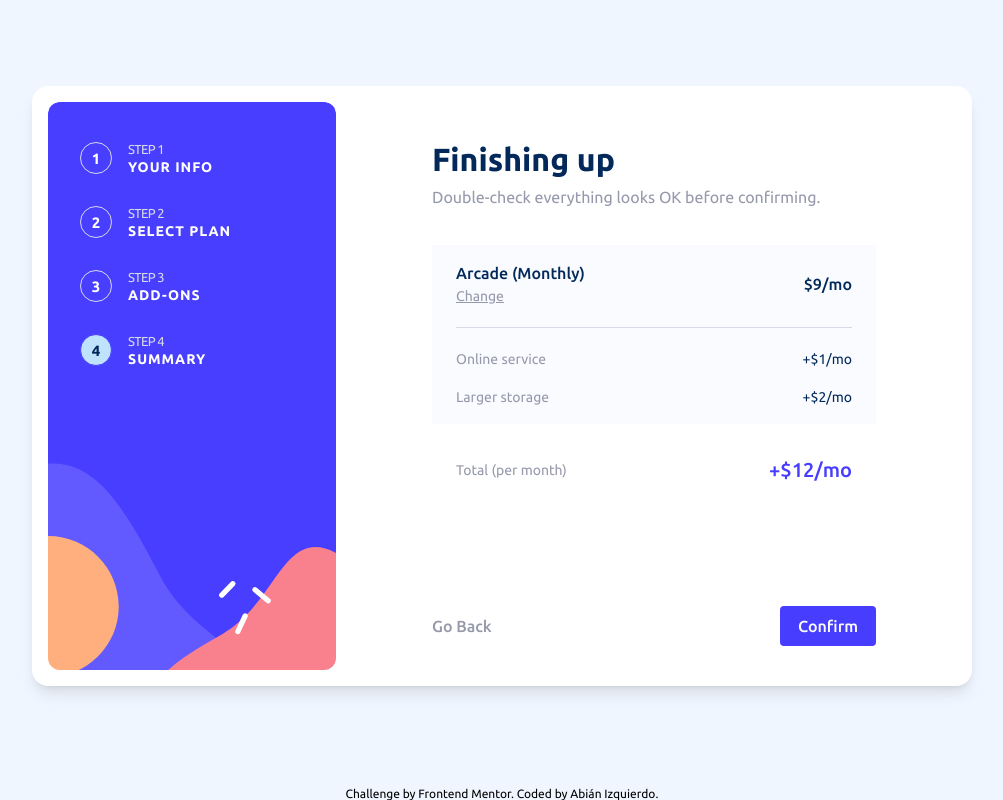
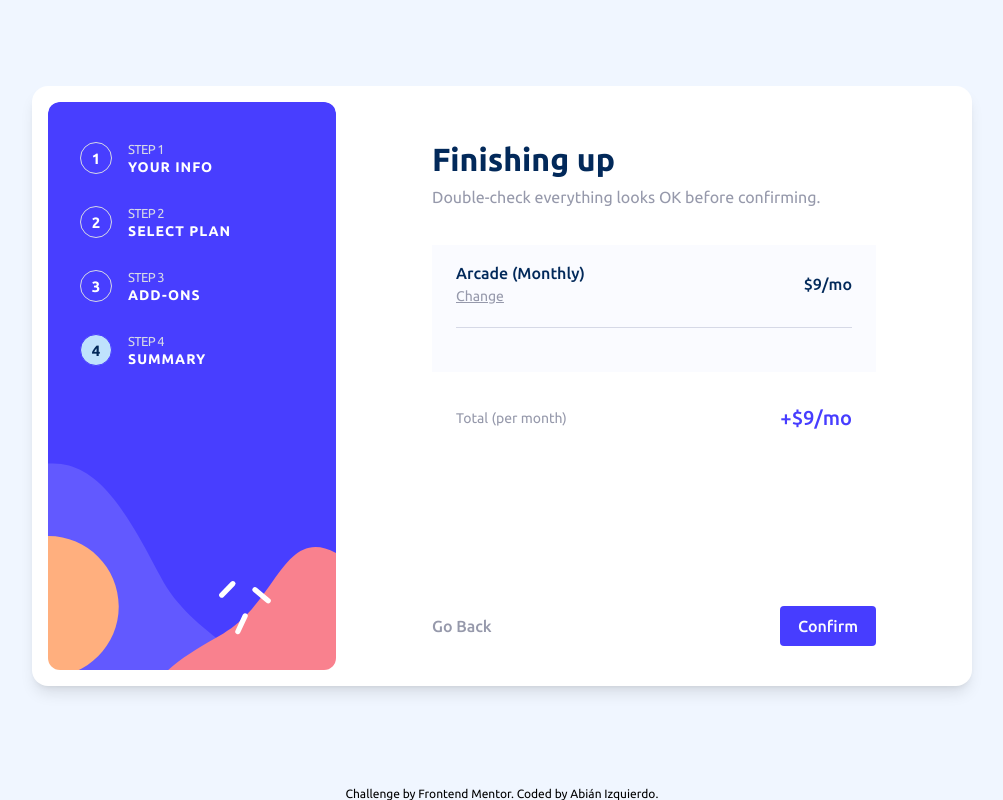
Before and after one commit to abizmo/multi-step-form, a React (Vite) app: page /summary in a window 1280 px wide. Shown: the whole page, without its empty margins (138-1141 px from the left). Built offline with nearby package versions, Linux system fonts and the light colour scheme.

Commit message:
feat(App): Add Addons Context

```diff
--- /dev/null
+++ b/src/context/addOn.tsx
@@ -0,0 +1,68 @@
+/* eslint-disable react/jsx-props-no-spreading */
+import React from 'react';
+import { Billing } from '../components/Plan';
+
+enum ActionTypes {
+  ADD_ADDON = 'ADD_ADDON',
+  REMOVE_ADDON = 'REMOVE_ADDON',
+  UPDATE_PRICE = 'UPDATE_PRICE',
+}
+
+export type AddonStateType = {
+  id: string;
+  title: string;
+  price: number;
+};
+
+const initialState: AddonStateType[] = [];
+
+type AddonActionType =
+  | { type: ActionTypes.ADD_ADDON; payload: AddonStateType }
+  | { type: ActionTypes.REMOVE_ADDON; payload: string }
+  | { type: ActionTypes.UPDATE_PRICE; payload: Billing };
+
+type Context = [AddonStateType[], React.Dispatch<AddonActionType>];
+
+const AddonContext = React.createContext<Context | undefined>(undefined);
+
+function addOnReducer(state: AddonStateType[], action: AddonActionType) {
+  switch (action.type) {
+    case ActionTypes.ADD_ADDON:
+      return [...state, action.payload];
+
+    case ActionTypes.REMOVE_ADDON:
+      return state.filter((addon) => addon.id !== action.payload);
+
+    case ActionTypes.UPDATE_PRICE:
+      return action.payload === 'monthly'
+        ? state.map((addon) => ({ ...addon, price: addon.price / 10 }))
+        : state.map((addon) => ({ ...addon, price: addon.price * 10 }));
+
+    default:
+      return state;
+  }
+}
+
+export function AddonPropvider(props: any) {
+  const [state, dispatch] = React.useReducer(addOnReducer, initialState);
+  const value = React.useMemo(() => [state, dispatch], [state]);
+
+  return <AddonContext.Provider value={value} {...props} />;
+}
+
+export function useAddon() {
+  const context = React.useContext(AddonContext);
+  if (!context) {
+    throw new Error(`usePlan must be used within a PlanProvider`);
+  }
+  const [state, dispatch] = context;
+
+  const addAddon = (addOn: AddonStateType) =>
+    dispatch({ type: ActionTypes.ADD_ADDON, payload: addOn });
+  const removeAddon = (id: string) =>
+    dispatch({ type: ActionTypes.REMOVE_ADDON, payload: id });
+  const updatePrice = (billing: Billing) =>
+    dispatch({ type: ActionTypes.UPDATE_PRICE, payload: billing });
+
+  return { state, addAddon, removeAddon, updatePrice };
+}
--- a/src/context/index.tsx
+++ b/src/context/index.tsx
@@ -1,10 +1,15 @@
 import React, { PropsWithChildren } from 'react';
+import { AddonPropvider, useAddon } from './addOn';
 import { PlanProvider, usePlan } from './plan';
 
 function AppStateProvider({ children }: PropsWithChildren): JSX.Element {
-  return <PlanProvider>{children}</PlanProvider>;
+  return (
+    <PlanProvider>
+      <AddonPropvider>{children}</AddonPropvider>
+    </PlanProvider>
+  );
 }
 
 export default AppStateProvider;
 
-export { usePlan };
+export { useAddon, usePlan };
--- a/src/pages/AddOns.tsx
+++ b/src/pages/AddOns.tsx
@@ -1,23 +1,24 @@
-import React, { useState } from 'react';
+import React from 'react';
 import ADDONS from '../assets/addons';
 import AddOn from '../components/AddOn';
 
 import Paragraph from '../components/Paragraph';
 import Title from '../components/Title';
-import { usePlan } from '../context';
+import { useAddon, usePlan } from '../context';
+import { AddonStateType } from '../context/addOn';
 import Footer from '../layout/Footer';
 
 function AddOns() {
-  const [addOns, setAddOns] = useState<string[]>([]);
+  const { state: addOns, addAddon, removeAddon } = useAddon();
   const {
     state: { billing },
   } = usePlan();
 
-  const isAddOnSelected = (addOn: string) => addOns.includes(addOn);
-  const toggleAddOn = (addOn: string) =>
-    isAddOnSelected(addOn)
-      ? setAddOns(addOns.filter((a) => a !== addOn))
-      : setAddOns([...addOns, addOn]);
+  const isAddOnSelected = (addonId: string) =>
+    addOns.some((addon) => addon.id === addonId);
+
+  const toggleAddOn = (addon: AddonStateType) =>
+    isAddOnSelected(addon.id) ? removeAddon(addon.id) : addAddon(addon);
 
   return (
     <div className='grid gap-5 lg:gap-9'>
@@ -37,7 +38,7 @@ function AddOns() {
               description={description}
               price={price[billing]}
               checked={isAddOnSelected(id)}
-              onChange={() => toggleAddOn(id)}
+              onChange={() => toggleAddOn({ id, title, price: price[billing] })}
               billing={billing}
             />
           </li>
--- a/src/pages/SelectPlan.tsx
+++ b/src/pages/SelectPlan.tsx
@@ -7,10 +7,20 @@ import Switch from '../components/Switch';
 import Footer from '../layout/Footer';
 import PLANS from '../assets/plans';
 import { usePlan } from '../context/plan';
+import { useAddon } from '../context';
 
 function SelectPlan() {
   const { state, changePlan, changeBilling } = usePlan();
+  const { state: addons, updatePrice } = useAddon();
   const { billing, ...plan } = state;
+
+  const handleToggleBilling = () => {
+    if (addons.length !== 0) {
+      const newBilling = billing === 'monthly' ? 'yearly' : 'monthly';
+      updatePrice(newBilling);
+    }
+    changeBilling();
+  };
 
   return (
     <div className='grid gap-5 lg:gap-9'>
@@ -44,7 +54,7 @@ function SelectPlan() {
         labelOn='Yearly'
         switchId='billing'
         isOn={billing === 'yearly'}
-        onChange={changeBilling}
+        onChange={handleToggleBilling}
       />
       <Footer next='/add-ons' back />
     </div>
--- a/src/pages/Summary.tsx
+++ b/src/pages/Summary.tsx
@@ -1,12 +1,9 @@
 import React from 'react';
 import { Link } from 'react-router-dom';
-import { type AddOnType } from '../assets/addons';
-import { type PlanType } from '../assets/plans';
 
 import Paragraph from '../components/Paragraph';
-import { type Billing } from '../components/Plan';
 import Title from '../components/Title';
-import { usePlan } from '../context';
+import { useAddon, usePlan } from '../context';
 import Footer from '../layout/Footer';
 
 const BILLING = {
@@ -14,43 +11,11 @@ const BILLING = {
   yearly: 'yr',
 };
 
-type PriceCart = {
-  price: number;
-};
+function Summary() {
+  const { state: plan } = usePlan();
+  const { state: addons } = useAddon();
 
-interface CartType {
-  plan: Pick<PlanType, 'id' | 'title'> & PriceCart;
-  billing: Billing;
-  addons: (Pick<AddOnType, 'id' | 'title'> & PriceCart)[];
-}
-
-function Summary() {
-  const { state } = usePlan();
-  const CART: CartType = {
-    plan: {
-      id: 'arcade',
-      title: 'Arcade',
-      price: 9,
-    },
-    billing: 'monthly',
-    addons: [
-      {
-        id: 'online-service',
-        title: 'Online service',
-        price: 1,
-      },
-      {
-        id: 'larger-storage',
-        title: 'Larger storage',
-        price: 2,
-      },
-    ],
-  };
-
-  const total = CART.addons.reduce(
-    (prev, next) => prev + next.price,
-    CART.plan.price,
-  );
+  const total = addons.reduce((prev, next) => prev + next.price, plan.price);
 
   return (
     <div className='grid gap-5 lg:gap-9'>
@@ -64,8 +29,7 @@ function Summary() {
         <div className='flex justify-between items-center pb-4 lg:pb-6 border-b border-light-gray mb-4 lg:mb-6'>
           <div>
             <p className='lg:text-base font-medium text-marine-blue mb-1 lg:mb-2'>
-              {state.title}{' '}
-              <span className='capitalize'>({state.billing})</span>
+              {plan.title} <span className='capitalize'>({plan.billing})</span>
             </p>
             <Link
               className='text-cool-gray hover:text-purplish-blue underline'
@@ -75,18 +39,18 @@ function Summary() {
             </Link>
           </div>
           <span className='lg:text-base font-medium text-marine-blue text-right'>
-            ${state.price}/{BILLING[state.billing]}
+            ${plan.price}/{BILLING[plan.billing]}
           </span>
         </div>
         <ul>
-          {CART.addons.map((addon) => (
+          {addons.map((addon) => (
             <li
               key={addon.id}
               className='[&:not(:last-child)]:mb-5 [&:not(:last-child)]:lg:mb-6 flex justify-between'
             >
               <span className='text-cool-gray'>{addon.title}</span>
               <span className='text-marine-blue'>
-                +${addon.price}/{BILLING[state.billing]}
+                +${addon.price}/{BILLING[plan.billing]}
               </span>
             </li>
           ))}
@@ -94,10 +58,10 @@ function Summary() {
       </div>
       <div className='px-4 lg:px-6 flex justify-between items-center'>
         <span className='text-sm text-cool-gray'>
-          Total (per {state.billing.slice(0, -2)})
+          Total (per {plan.billing.slice(0, -2)})
         </span>
         <span className='lg:text-lg font-medium text-purplish-blue'>
-          +${total}/{BILLING[state.billing]}
+          +${total}/{BILLING[plan.billing]}
         </span>
       </div>
       <Footer next='/thank-you' confirm back />
```
